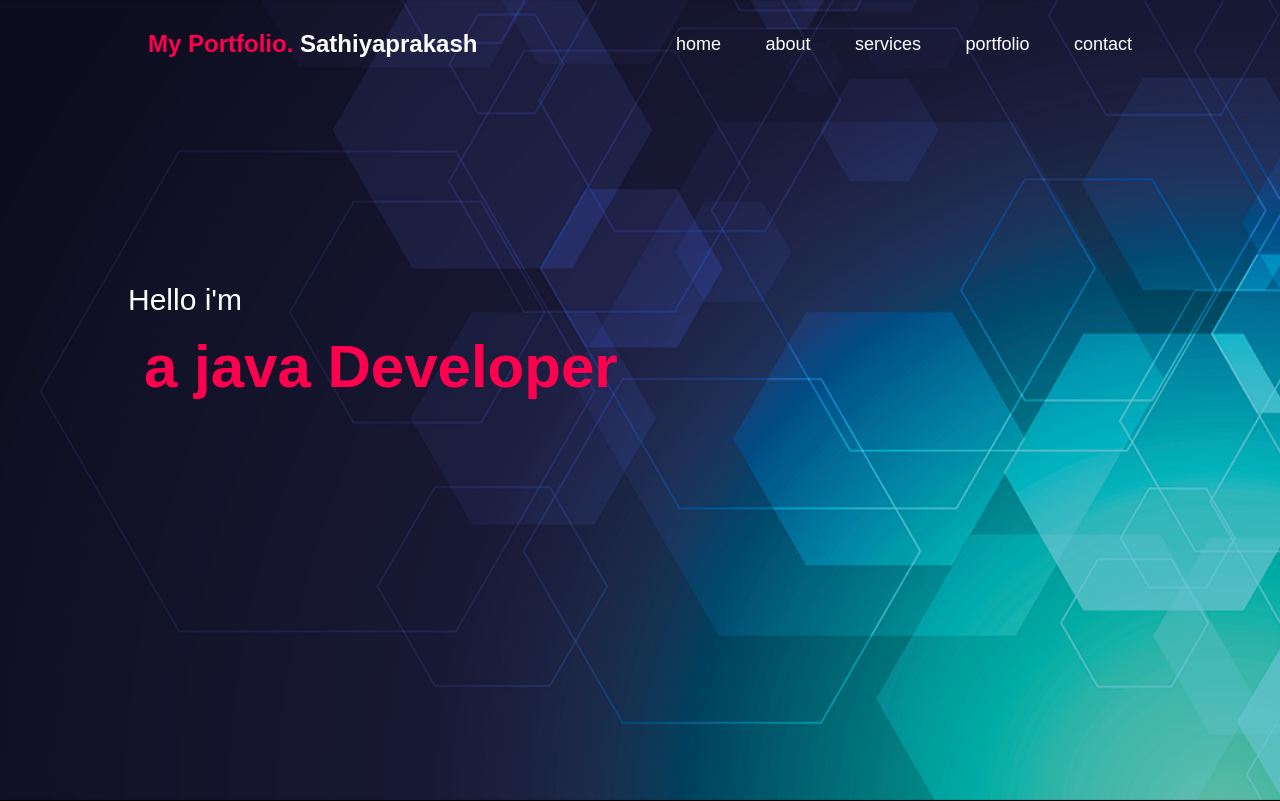
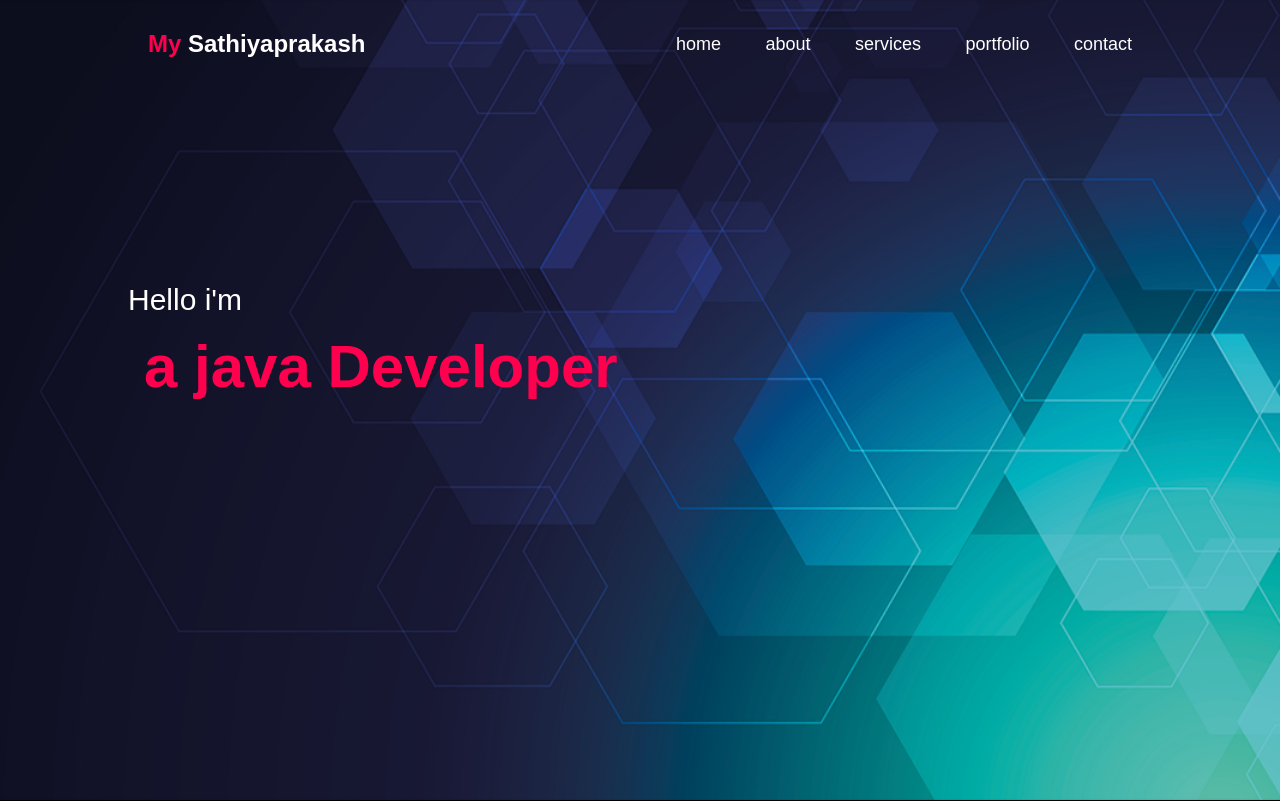
Before and after one commit to Msathiyaprakash/myportfolio, a plain HTML site: page index.html in a window 1280 px wide. Shown: the top 801 px of the page. Drawn offline with Linux system fonts and the light colour scheme.

Commit message:
Update index.html

```diff
--- a/index.html
+++ b/index.html
@@ -12,7 +12,7 @@
     <div id="header">
 <div class="container">
     <nav>
-        <h1 class="logo"><span>My Portfolio. </span> Sathiyaprakash</h1>
+        <h1 class="logo"><span>My  </span> Sathiyaprakash</h1>
         <!-- <img src="images/Screenshot 2025-08-04 212858.png" class="logo"> -->
         <ul id="side-menu">
             <li><a href="#header">home</a></li>
@@ -209,4 +209,5 @@ developing efficient solutions and open to both government and private sector op
 
 
 </body>
+
 </html>
```
